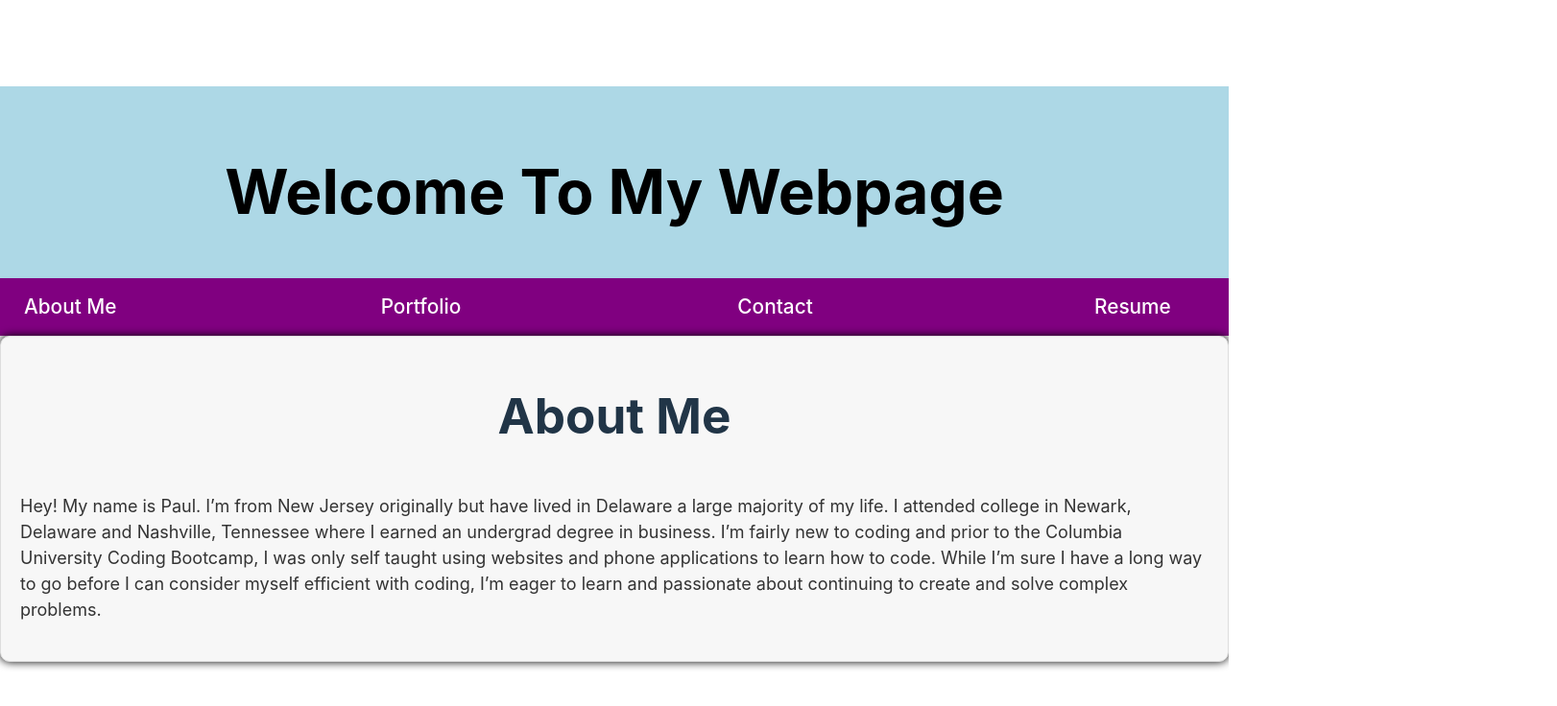
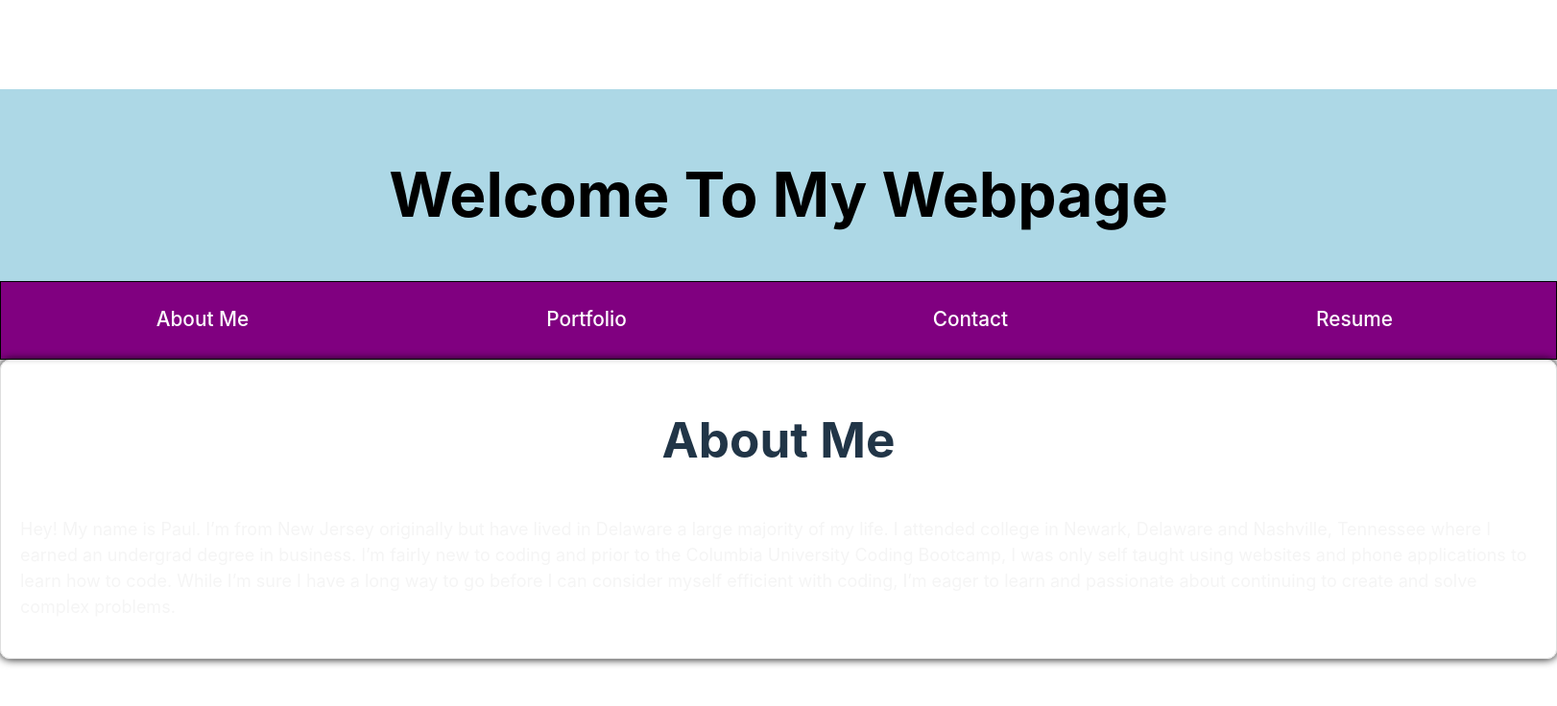
Before and after one commit to PaulRusz/PaulRsPortfolio, a React (Vite) app: page / in a window 1280 px wide. Shown: the top 736 px of the page at 96% size, 1622 px wide, since content can reach past the window. Built offline with nearby package versions, Linux system fonts and the light colour scheme.

Commit message:
navbar adjustments

```diff
--- a/src/components/Navbar.jsx
+++ b/src/components/Navbar.jsx
@@ -7,10 +7,12 @@ function Navbar() {
     return (
 
         <nav className="navbar">
+
             <Link to="/" className="links">About Me</Link>
             <Link to="/portfolio" className="links">Portfolio</Link>
             <Link to="/contact" className="links">Contact</Link>
             <Link to="/resume" className="links">Resume</Link>
+
         </nav>
 
     )
--- a/src/styles/AboutMe.css
+++ b/src/styles/AboutMe.css
@@ -6,22 +6,20 @@
     align-items: center;
     padding: 20px;
     margin-bottom: 20px;
-    background-color: #f7f7f7;
-    border: 1px solid #ddd;
+    border: 1px solid hsl(0, 0%, 87%);
     border-radius: 10px;
     box-shadow: 0 0 10px rgba(0, 0, 0);
-
 }
 
 .about-me-container h2 {
     margin-bottom: 10px;
-
+    color: whitesmoke;
  }
 
  .about-me-container p {
     margin-bottom: 20px;
     font-size: 18px;
     line-height: 1.5;
-    color: #333;
+    color: whitesmoke;
 
  }
--- a/src/styles/Contact.css
+++ b/src/styles/Contact.css
@@ -1,3 +1,4 @@
+
 
 .contact-container {
     display: flex;
--- a/src/styles/Navbar.css
+++ b/src/styles/Navbar.css
@@ -5,12 +5,14 @@
     display: flex;
     justify-content: space-between;
     align-items: center;
-    padding: 0 20px;
+    padding: 10px;
     box-shadow: 0 2px 4px rgba(0, 0, 0, 0.1);
+    border: 1px solid black;
+
 }
 
 .links {
-    width: 115px;
+    width: 100px;
 }
 
 .navbar a {
@@ -21,6 +23,11 @@
     text-decoration: none;
     border-radius: 10px; /* Add border radius for smoother edges */
     transition: color 0.3s, background-color 0.3s; /* smooth color and background color transition */
+    display: flex;
+    justify-content: center; /* Center text horizontally */
+    align-items: center; /* Center text vertically */
+    margin-left: 150px;
+    margin-right: 150px;
 }
 
 .navbar a:hover {
```
